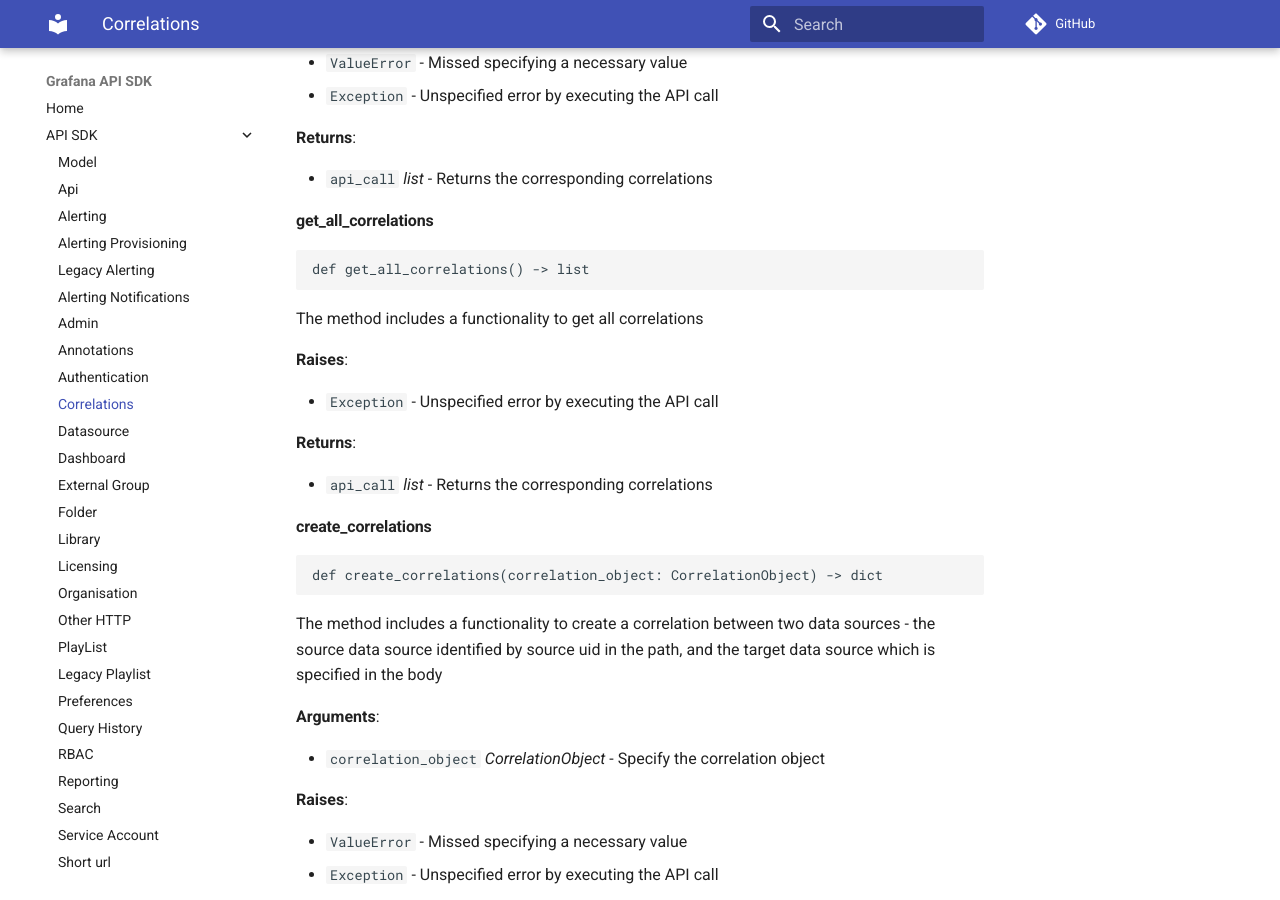
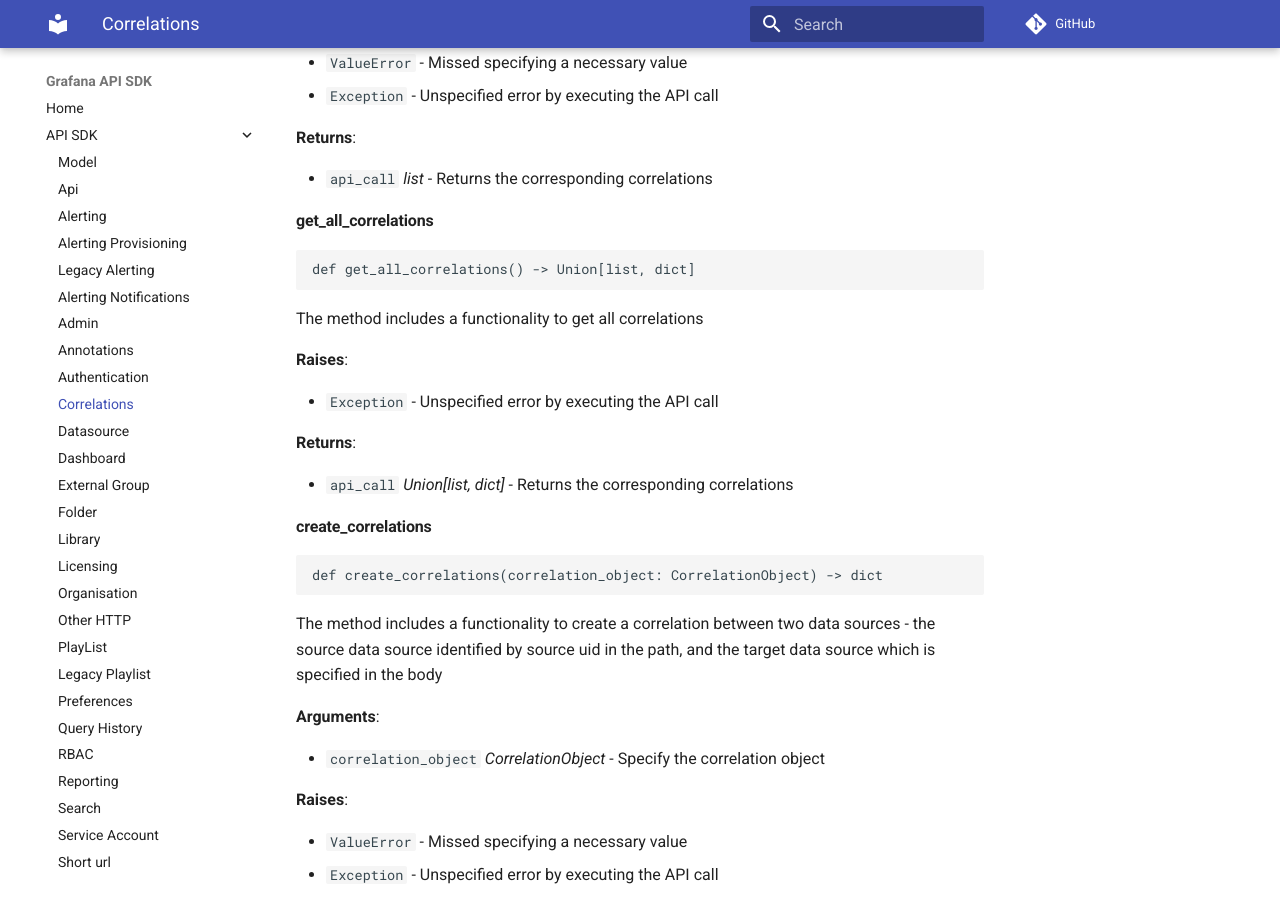
Before and after one commit to ZPascal/grafana_api_sdk, an MkDocs documentation site: the page built from docs/content/grafana_api/correlations.md, in a window 1280 px wide and 900 px high, scrolled down 1608 px. Built offline with MkDocs 1.6.1 and Material for MkDocs 9.7.7, drawn with Linux system fonts in a browser that asks for light colours; comment, search, counter and statistics services are not loaded.

Commit message:
fix: Adjust the correlation tests (#57)

````diff
--- a/docs/content/grafana_api/correlations.md
+++ b/docs/content/grafana_api/correlations.md
@@ -88,7 +88,7 @@ The method includes a functionality to get all correlations from a data source -
 #### get\_all\_correlations
 
 ```python
-def get_all_correlations() -> list
+def get_all_correlations() -> Union[list, dict]
 ```
 
 The method includes a functionality to get all correlations
@@ -100,7 +100,7 @@ The method includes a functionality to get all correlations
 
 **Returns**:
 
-- `api_call` _list_ - Returns the corresponding correlations
+- `api_call` _Union[list, dict]_ - Returns the corresponding correlations
 
 <a id="correlations.Correlations.create_correlations"></a>
 
````
Also changed, not shown: 2 other files.
